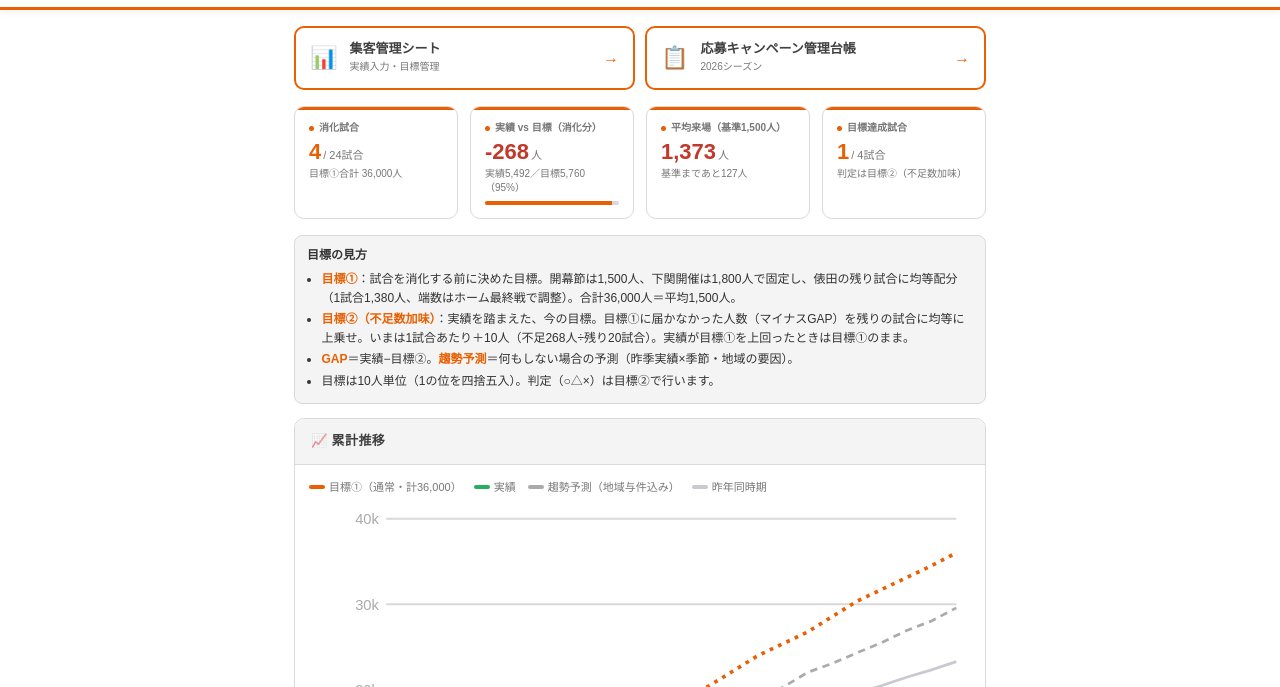
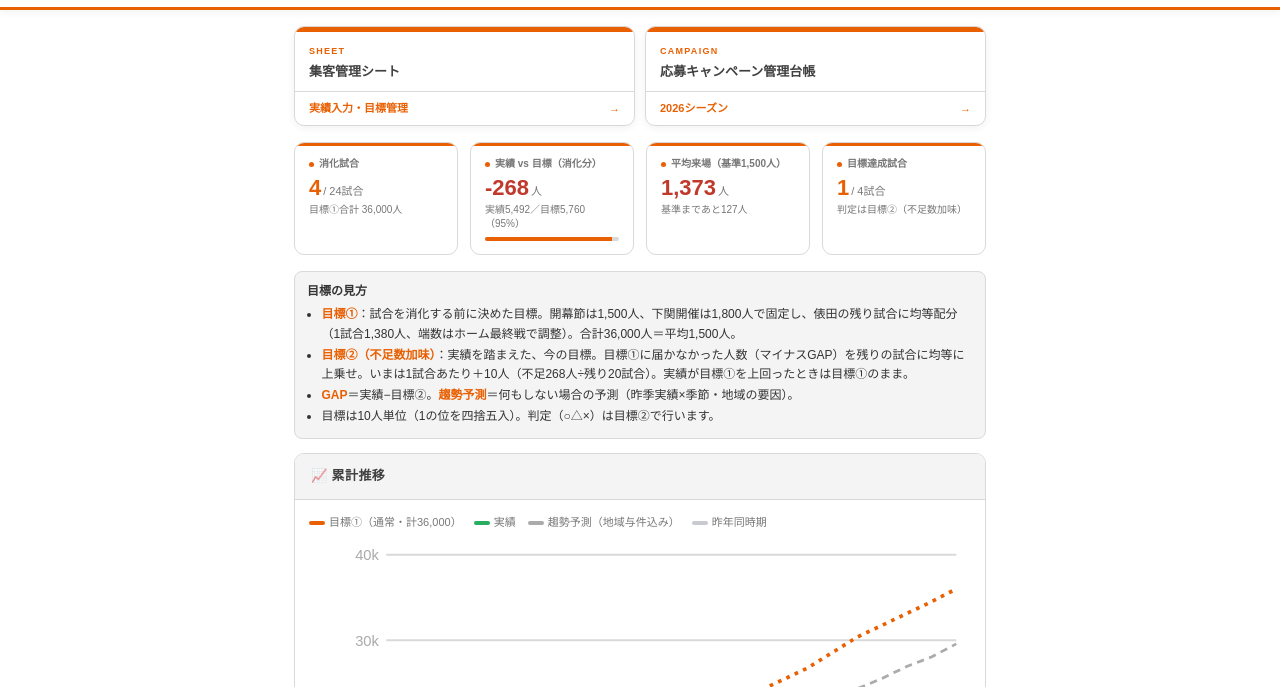
Before and after one commit to funatsu-daisuke-beep/patsfive-dashboard, a plain HTML site: page index.html in a window 1280 px wide. Shown: the part 113-800 px from the top of the page. Drawn offline with Linux system fonts and the light colour scheme; a web font is replaced by a local one.

Commit message:
スタイル: クイックリンクカードをポータル風デザインに刷新
- 縦並びカードレイアウト（上部オレンジバー＋ラベル＋タイトル＋フッター）
- ホバー時に浮き上がり＋オレンジ影エフェクト
- SHEET / CAMPAIGN ラベルで視認性向上

Co-Authored-By: Claude Sonnet 4.6 <noreply@anthropic.com>

```diff
--- a/index.html
+++ b/index.html
@@ -76,19 +76,24 @@
   /* QUICK LINKS */
   .quick-links { display: grid; grid-template-columns: 1fr 1fr; gap: 10px; margin-bottom: 16px; }
   .quick-card {
-    display: flex; align-items: center; gap: 12px;
-    background: var(--bg); border: 2px solid var(--accent); border-radius: var(--r);
-    padding: 13px 14px; text-decoration: none;
-    transition: background .18s;
+    display: flex; flex-direction: column;
+    background: var(--bg); border: 1px solid var(--line); border-radius: var(--r);
+    text-decoration: none; overflow: hidden;
+    box-shadow: 0 2px 8px rgba(0,0,0,.06);
+    transition: transform .2s, box-shadow .2s;
   }
-  .quick-card:hover { background: var(--accent); }
-  .quick-card:hover .qc-title, .quick-card:hover .qc-sub, .quick-card:hover .qc-arr { color: #fff; }
-  .qc-em { font-size: 22px; flex-shrink: 0; line-height: 1; }
-  .qc-body { flex: 1; min-width: 0; }
-  .qc-title { display: block; font-size: 13px; font-weight: 700; color: var(--head); line-height: 1.3; }
-  .qc-sub { display: block; font-size: 10px; color: var(--text-sub); margin-top: 2px; }
-  .qc-arr { font-size: 16px; color: var(--accent); flex-shrink: 0; transition: transform .18s; }
-  .quick-card:hover .qc-arr { transform: translateX(3px); }
+  .quick-card:hover { transform: translateY(-3px); box-shadow: 0 8px 24px rgba(233,96,3,.18); }
+  .qc-top { height: 5px; background: var(--accent); flex-shrink: 0; }
+  .qc-inner { padding: 12px 14px 10px; flex: 1; display: flex; flex-direction: column; gap: 5px; }
+  .qc-label { font-size: 9px; font-weight: 700; letter-spacing: .14em; color: var(--accent); }
+  .qc-title { font-size: 13px; font-weight: 700; color: var(--head); line-height: 1.35; }
+  .qc-foot {
+    padding: 8px 14px; border-top: 1px solid var(--line);
+    font-size: 11px; font-weight: 700; color: var(--accent);
+    display: flex; align-items: center; justify-content: space-between;
+  }
+  .qc-arr { display: inline-block; transition: transform .2s; }
+  .quick-card:hover .qc-arr { transform: translateX(5px); }
 
   /* STATS */
   .stats-bar { display: grid; grid-template-columns: 1fr 1fr; gap: 12px; margin-bottom: 16px; }
@@ -215,14 +220,20 @@
 
   <div class="quick-links">
     <a class="quick-card" href="https://docs.google.com/spreadsheets/d/1wZwbK--mQpazGt8ugHEbWRtsGmWhT-Erkkc9sCvShx0/edit?usp=sharing" target="_blank" rel="noopener">
-      <span class="qc-em">📊</span>
-      <span class="qc-body"><span class="qc-title">集客管理シート</span><span class="qc-sub">実績入力・目標管理</span></span>
-      <span class="qc-arr">→</span>
+      <div class="qc-top"></div>
+      <div class="qc-inner">
+        <span class="qc-label">SHEET</span>
+        <span class="qc-title">集客管理シート</span>
+      </div>
+      <div class="qc-foot"><span>実績入力・目標管理</span><span class="qc-arr">→</span></div>
     </a>
     <a class="quick-card" href="https://docs.google.com/spreadsheets/d/1i7lraAKF59dVVOM65rb4_-bMu4MTRW_nwiiRJmaIIBk/edit" target="_blank" rel="noopener">
-      <span class="qc-em">📋</span>
-      <span class="qc-body"><span class="qc-title">応募キャンペーン管理台帳</span><span class="qc-sub">2026シーズン</span></span>
-      <span class="qc-arr">→</span>
+      <div class="qc-top"></div>
+      <div class="qc-inner">
+        <span class="qc-label">CAMPAIGN</span>
+        <span class="qc-title">応募キャンペーン管理台帳</span>
+      </div>
+      <div class="qc-foot"><span>2026シーズン</span><span class="qc-arr">→</span></div>
     </a>
   </div>
 
```
